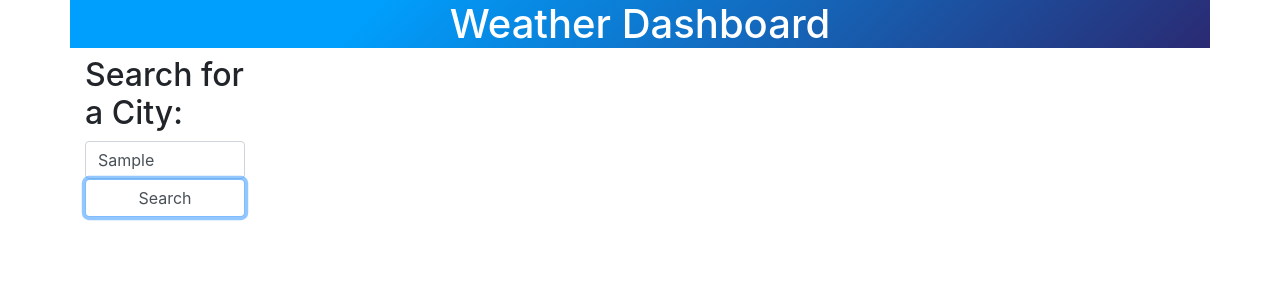
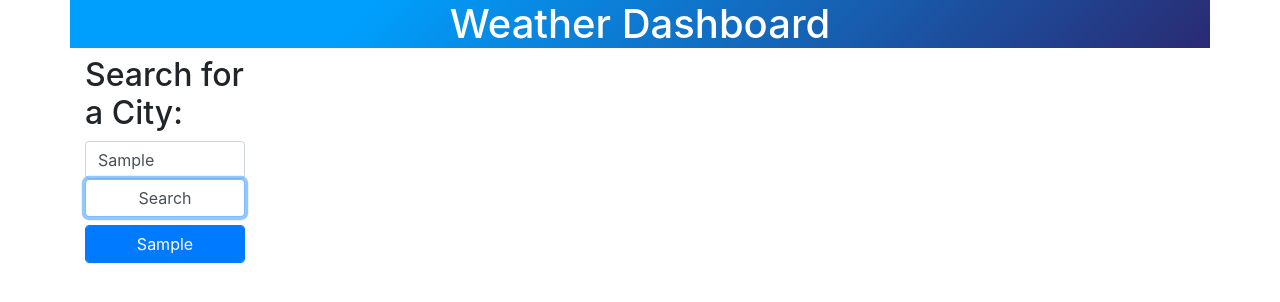
Before and after one commit to joseph-ndububa/weather-dashboard, a plain HTML site: page index.html in a window 1280 px wide. Both pictures are taken after typing "Sample" into the empty fields and a click on the button "Search". Drawn offline with nearby package versions, Linux system fonts and the light colour scheme; no server answers.

Commit message:
save history

```diff
--- a/assets/js/script.js
+++ b/assets/js/script.js
@@ -1,5 +1,5 @@
 $(".fc").hide()
-var button = document.querySelector("#searchBtn");
+var searchButton = document.querySelector("#searchBtn");
 
 function getCurrentWeather() {
     try {
@@ -29,7 +29,6 @@ function getCurrentWeather() {
                     fetch('https://api.openweathermap.org/data/2.5/onecall?lat=' + lat + '&lon=' + lon + '&exclude=hourly,daily&appid=' + apiKey)
                         .then(data => data.json())
                         .then(res => {
-                            console.log(res);
                             var uvi = Number(res.current.uvi);
                             var uvElement = document.createElement("p");
                             uvElement.textContent = uvi;
@@ -60,11 +59,11 @@ function getCurrentWeather() {
 
 function getForecast() {
     try {
-        document.getElementById("forecastDiv").innerHTML = "";
         var city = document.querySelector("#city").value;
-        var apiKey = '18bb77d524842388b83512049fe6a263';
-        var forecastUrl = 'http://api.openweathermap.org/data/2.5/forecast?q=' + city + '&appid=' + apiKey;
-        if (city) {
+        if (city !== "") {
+            document.getElementById("forecastDiv").innerHTML = "";
+            var apiKey = '18bb77d524842388b83512049fe6a263';
+            var forecastUrl = 'http://api.openweathermap.org/data/2.5/forecast?q=' + city + '&appid=' + apiKey;
             fetch(forecastUrl)
                 .then(data => data.json())
                 .then(res => {
@@ -109,6 +108,7 @@ function getForecast() {
                         }
                     }
                 })
+
         }
     }
     catch (err) {
@@ -116,8 +116,49 @@ function getForecast() {
     }
 }
 
+function saveSearchHistory() {
+    document.querySelectorAll('.history').forEach(item => item.remove());
+    var city = document.querySelector("#city").value;
+    if (city !== "") {
+        if (JSON.parse(localStorage.getItem("cities"))) {
+            var savedCities = JSON.parse(localStorage.getItem("cities"));
+            if (savedCities.length < 8 && savedCities.includes(city) == false) {
+                savedCities.push(city);
+                localStorage.setItem("cities", JSON.stringify(savedCities));
+            }
+            else if (savedCities.length === 8 && savedCities.includes(city) == false) {
+                savedCities.shift();
+                savedCities.push(city);
+                localStorage.setItem("cities", JSON.stringify(savedCities));
+            }
+        }
+        else {
+            var savedCities = [city];
+            localStorage.setItem("cities", JSON.stringify(savedCities));
+        }
+    }
 
-button.addEventListener("click", function () {
+    displayHistory();
+
+}
+
+function displayHistory() {
+    var savedCities = JSON.parse(localStorage.getItem("cities"));
+    for (i in savedCities) {
+        if (savedCities[i] !== "") {
+            var historyBtn = document.createElement("button");
+            historyBtn.type = "button";
+            historyBtn.className = "btn btn-primary form-control mt-2 mb-2 history"
+            historyBtn.innerHTML = savedCities[i];
+            $('.searchArea').append(historyBtn);
+        }
+    }
+}
+
+searchButton.addEventListener("click", function () {
     getCurrentWeather();
     getForecast();
+    saveSearchHistory();
 })
+
+displayHistory();
--- a/index.html
+++ b/index.html
@@ -25,9 +25,6 @@
                 <h2>Search for a City:</h2>
                 <input class="form-control" placeholder="Enter a city" id="city">
                 <button type="button" class="btn btn-primary form-control" id="searchBtn">Search</button>
-                <div class="col-2 searchHistory">
-
-                </div>
             </section>
             <section class="col-10">
                 <div class="row">
```
